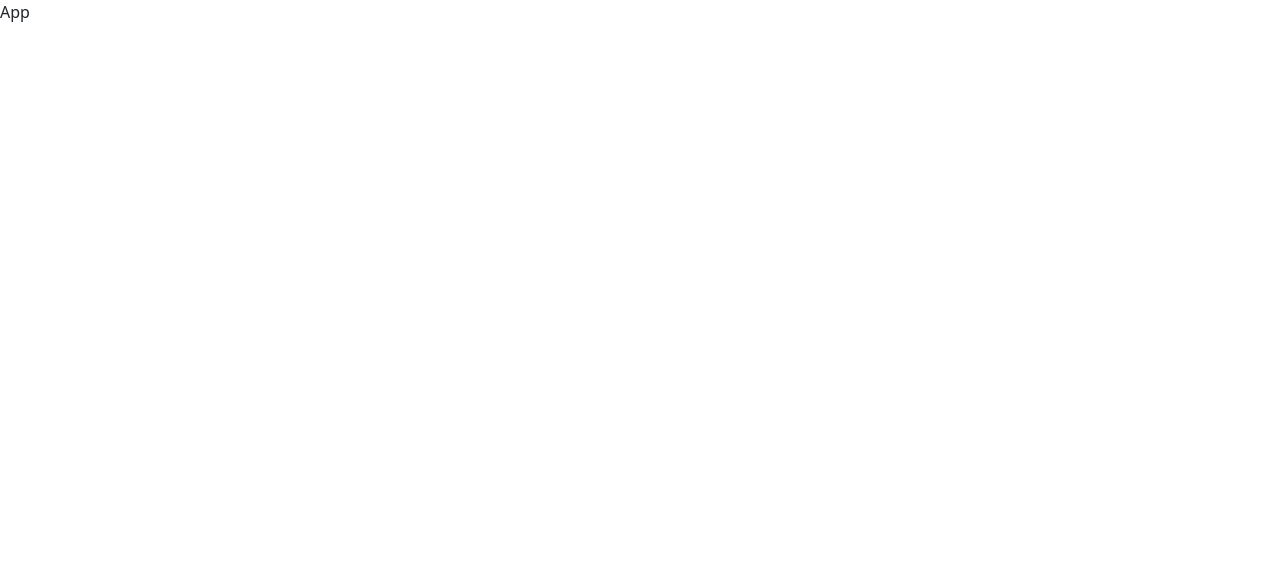
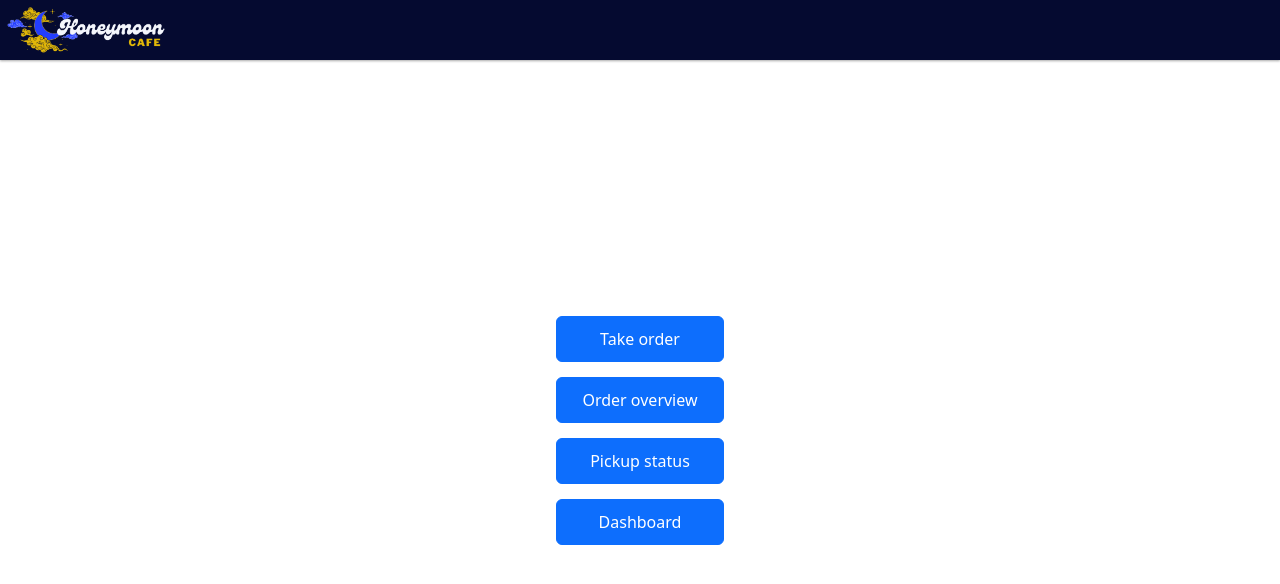
Before and after one commit to jnguyen9763/honeymoon-cafe, a React (Create React App) app: page / in a window 1280 px wide. Shown: the top 584 px of the page. Built offline with nearby package versions, Linux system fonts and the light colour scheme.

Commit message:
add router

```diff
--- a/package.json
+++ b/package.json
@@ -9,6 +9,7 @@
     "bootstrap": "^5.2.0",
     "react": "^18.2.0",
     "react-dom": "^18.2.0",
+    "react-router-dom": "^6.3.0",
     "react-scripts": "5.0.1",
     "reactstrap": "^9.1.3",
     "styled-components": "^5.3.5",
--- a/src/App.js
+++ b/src/App.js
@@ -1,7 +1,22 @@
+import { BrowserRouter, Navigate, Route, Routes } from "react-router-dom";
+import NavigationScreen from "./views/NavigationScreen";
+import OrderOverviewScreen from "./views/OrderOverviewScreen";
+import PickupScreen from "./views/PickupScreen";
 import React from "react";
+import TakeOrderScreen from "./views/TakeOrderScreen";
 
 const App = () => {
-  return <div>App</div>;
+  return (
+    <BrowserRouter>
+      <Routes>
+        <Route path="/" element={<NavigationScreen />} />
+        <Route path="/take-order" element={<TakeOrderScreen />} />
+        <Route path="/order-overview" element={<OrderOverviewScreen />} />
+        <Route path="/pickup" element={<PickupScreen />} />
+        <Route path="*" element={<Navigate to="/" replace />} />
+      </Routes>
+    </BrowserRouter>
+  );
 };
 
 export default App;
--- a/src/hocs/withNavbar.js
+++ b/src/hocs/withNavbar.js
@@ -1,3 +1,4 @@
+import { Link } from "react-router-dom";
 import React from "react";
 import logo from "../assets/logo.png";
 import styled from "styled-components";
@@ -9,6 +10,7 @@ const ComponentContainer = styled.div`
 const Container = styled.div`
   display: flex;
   flex-direction: column;
+  height: 100%;
   min-height: 100%;
 `;
 
@@ -27,7 +29,9 @@ const withNavbar = (Component) => {
   return (props) => (
     <Container>
       <Navbar>
-        <Logo src={logo} />
+        <Link to="/">
+          <Logo src={logo} />
+        </Link>
       </Navbar>
       <ComponentContainer>
         <Component {...props} />
--- /dev/null
+++ b/src/views/NavigationScreen.js
@@ -0,0 +1,48 @@
+import { Button } from "reactstrap";
+import { Link } from "react-router-dom";
+import React from "react";
+import withNavbar from "../hocs/withNavbar";
+import styled from "styled-components";
+
+const ButtonsContainer = styled.div`
+  display: flex;
+  flex-direction: column;
+  gap: 15px;
+
+  button {
+    padding: 10px 25px;
+    width: 100%;
+  }
+`;
+
+const Container = styled.div`
+  align-items: center;
+  display: flex;
+  height: 100%;
+  justify-content: center;
+`;
+
+const LINKS = [
+  { text: "Take order", path: "/take-order" },
+  { text: "Order overview", path: "/order-overview" },
+  { text: "Pickup status", path: "/pickup" },
+  { text: "Dashboard", path: "/" },
+];
+
+const NavigationScreen = () => {
+  return (
+    <Container>
+      <ButtonsContainer>
+        {LINKS.map(({ text, path }) => {
+          return (
+            <Link to={path} key={`link-${text}`}>
+              <Button color="primary">{text}</Button>
+            </Link>
+          );
+        })}
+      </ButtonsContainer>
+    </Container>
+  );
+};
+
+export default withNavbar(NavigationScreen);
--- a/src/views/PickupScreen.js
+++ b/src/views/PickupScreen.js
@@ -1,3 +1,4 @@
+import { Link } from "react-router-dom";
 import PickupDisplay from "../components/PickupDisplay";
 import React from "react";
 import logo from "../assets/logo.png";
@@ -17,6 +18,11 @@ const Divider = styled.div`
 `;
 
 const Logo = styled.img`
+  height: 100%;
+  width: 100%;
+`;
+
+const LogoLink = styled(Link)`
   max-height: 25%;
   max-width: 100%;
 `;
@@ -32,7 +38,9 @@ const TableContainer = styled.div`
 const PickupScreen = () => {
   return (
     <Container>
-      <Logo src={logo} />
+      <LogoLink to="/">
+        <Logo src={logo} />
+      </LogoLink>
       <TableContainer>
         <PickupDisplay
           heading="IN PROGRESS"
```
Also changed, not shown: 1 other file (tests, documents, lock files or other folders).
